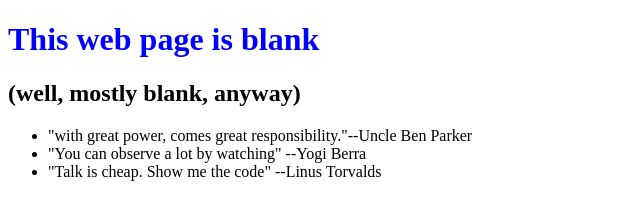
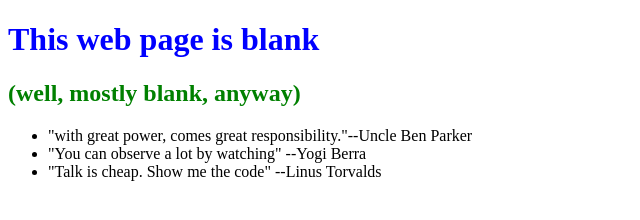
Before and after one commit to kamthong/0main_openSAP_repo, a plain HTML site: page index.html in a window 1280 px wide. Shown: the whole page, without its empty margins (0-640 px from the left). Drawn offline with Linux system fonts and the light colour scheme.

Commit message:
changed 2nd header to green

```diff
--- a/styles.css
+++ b/styles.css
@@ -1,3 +1,7 @@
 h1 {
 	color: blue;
 }
+
+h2 {
+	color: green;
+}
```
